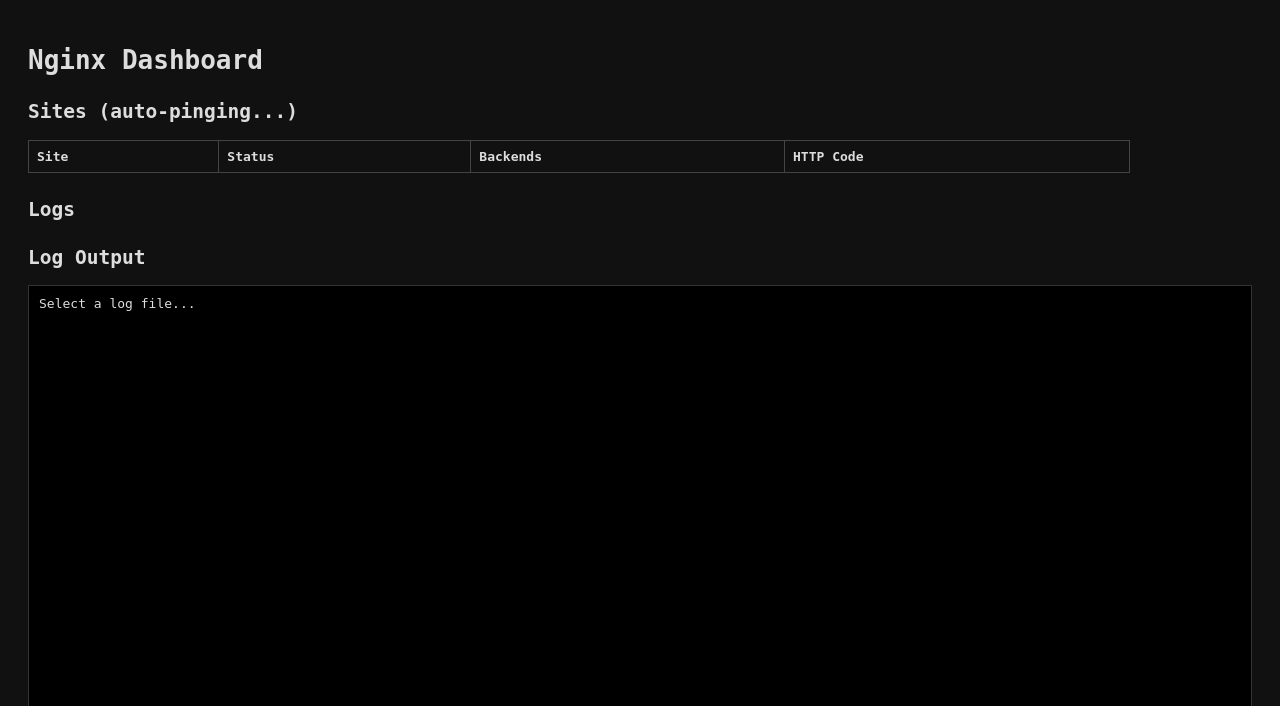
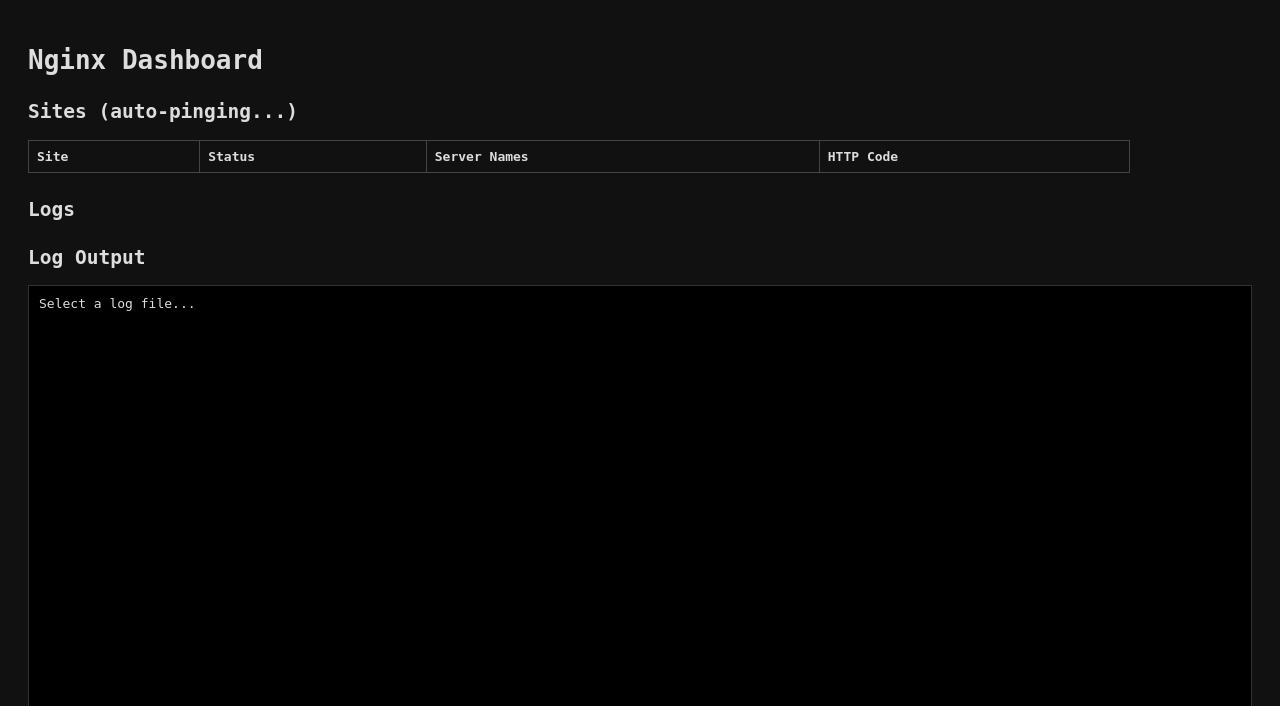
Before and after one commit to LeanderZiehm/nginx-manager, a FastAPI app: page / in a window 1280 px wide. Shown: the top 706 px of the page. Run offline with FastAPI, Linux system fonts and the light colour scheme; data that the repository does not hold is empty.

Commit message:
Update index.html

```diff
--- a/templates/index.html
+++ b/templates/index.html
@@ -4,22 +4,11 @@
 <meta charset="UTF-8">
 <title>Nginx Dashboard</title>
 <style>
-    body {
-        font-family: monospace;
-        padding: 20px;
-        background: #111;
-        color: #ddd;
-    }
+    body { font-family: monospace; padding: 20px; background: #111; color: #ddd; }
     h2 { margin-top: 25px; }
     table { border-collapse: collapse; width: 90%; }
     td, th { border: 1px solid #444; padding: 8px; text-align: left; }
-    pre {
-        background: #000;
-        border: 1px solid #333;
-        padding: 10px;
-        height: 400px;
-        overflow-y: scroll;
-    }
+    pre { background: #000; border: 1px solid #333; padding: 10px; height: 400px; overflow-y: scroll; }
     button { margin: 4px; padding: 6px 12px; cursor: pointer; }
     tr.good { background: #063; color: #9f9; }
     tr.bad { background: #400; color: #faa; }
@@ -36,7 +25,7 @@
     <tr>
         <th>Site</th>
         <th>Status</th>
-        <th>Backends</th>
+        <th>Server Names</th>
         <th>HTTP Code</th>
     </tr>
 </table>
@@ -56,26 +45,25 @@
         <tr>
             <th>Site</th>
             <th>Status</th>
-            <th>Backends</th>
+            <th>Server Names</th>
             <th>HTTP Code</th>
         </tr>`;
 
     for (const s of data.sites) {
         const statusClass = s.active ? "active" : "inactive";
-        const backends = s.backends.length ? s.backends.join(", ") : "-";
+        const serverNames = s.server_names.length ? s.server_names.join(", ") : "-";
 
         const row = document.createElement("tr");
         row.innerHTML = `
             <td>${s.name}</td>
             <td class="${statusClass}">${s.active ? "active" : "inactive"}</td>
-            <td>${backends}</td>
+            <td>${serverNames}</td>
             <td id="code-${s.name}">...</td>
         `;
         table.appendChild(row);
 
-        // Ping backends one by one (server-side)
-        if (s.backends.length > 0) {
-            pingBackends(s.name, s.backends, row);
+        if (s.server_names.length > 0) {
+            pingServerNames(s.name, s.server_names, row);
         } else {
             row.classList.add("bad");
             document.getElementById(`code-${s.name}`).textContent = "N/A";
@@ -83,12 +71,12 @@
     }
 }
 
-async function pingBackends(siteName, backends, row) {
+async function pingServerNames(siteName, serverNames, row) {
     const codeCell = document.getElementById(`code-${siteName}`);
     let anySuccess = false;
     const codes = [];
 
-    for (const url of backends) {
+    for (const url of serverNames) {
         try {
             const res = await fetch(`/api/ping?url=${encodeURIComponent(url)}`);
             const data = await res.json();
```
